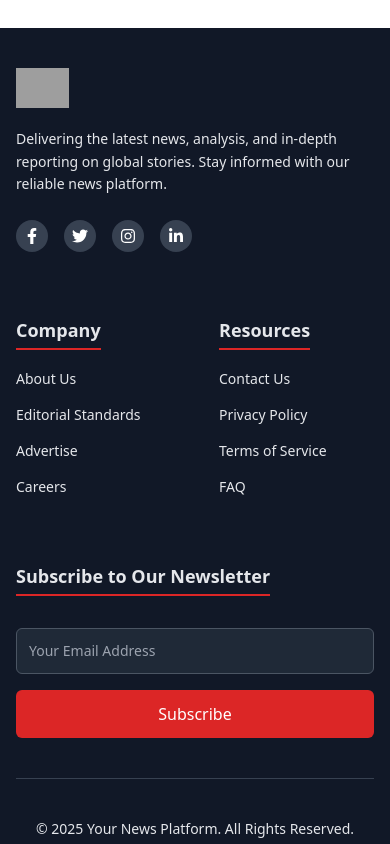
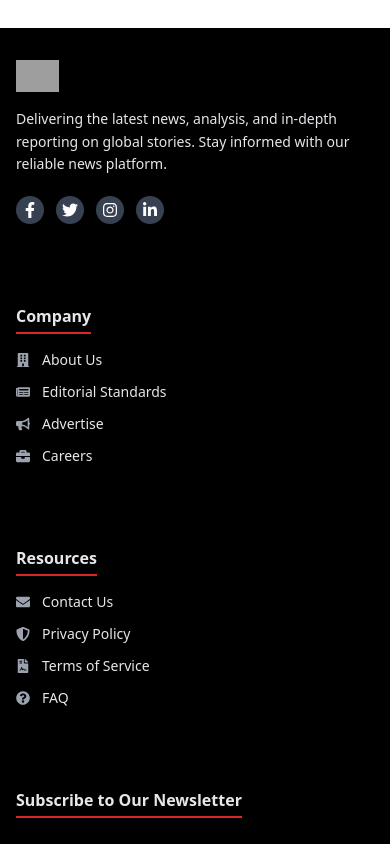
Before and after one commit to iamOmarFaruk/newsportal-fullstack-app, a Next.js app: page / in a window 390 px wide. Shown: the part 6360-7204 px from the top of the page. Built offline with nearby package versions, Linux system fonts and the light colour scheme; grey boxes are pictures that could not be loaded.

Commit message:
feat: enhance footer spacing and mobile responsiveness with improved grid layout

```diff
--- a/src/app/components/Footer.jsx
+++ b/src/app/components/Footer.jsx
@@ -1,30 +1,49 @@
 import React from "react";
 import Image from "next/image";
-import { FaFacebookF, FaTwitter, FaInstagram, FaLinkedinIn } from "react-icons/fa";
+import {
+  FaFacebookF,
+  FaTwitter,
+  FaInstagram,
+  FaLinkedinIn,
+  FaBuilding,
+  FaNewspaper,
+  FaBullhorn,
+  FaBriefcase,
+  FaEnvelope,
+  FaShieldAlt,
+  FaFileContract,
+  FaQuestionCircle
+} from "react-icons/fa";
+
 
 const Footer = () => {
   return (
-    <footer className="py-10 bg-gray-900 text-gray-200 sm:pt-16 lg:pt-24">
+    <footer className="py-8 md:py-10 bg-black text-gray-200 sm:pt-12 lg:pt-16">
       <div className="px-4 mx-auto sm:px-6 lg:px-8 max-w-7xl">
-        <div className="grid grid-cols-2 md:grid-cols-3 lg:grid-cols-6 gap-y-16 gap-x-12">
+
+        {/* ==================== Main Grid Section ==================== */}
+        <div className="grid grid-cols-1 sm:grid-cols-2 md:grid-cols-3 lg:grid-cols-6 gap-12 sm:gap-8 md:gap-12 lg:gap-16">
+
           {/* About Section */}
-          <div className="col-span-2 md:col-span-3 lg:col-span-2 lg:pr-8">
+          <div className="col-span-1 sm:col-span-2 md:col-span-3 lg:col-span-2 lg:pr-8 mb-8 sm:mb-0">
             <Image
-              className="w-auto h-10"
-              src="https://cdn.rareblocks.xyz/collection/celebration/images/logo-alt.svg" // Replace with your logo path
+              className="w-auto h-8 md:h-10"
+              src="https://cdn.rareblocks.xyz/collection/celebration/images/logo-alt.svg"
               alt="Logo"
               width={120}
               height={40}
             />
-            <p className="text-sm mt-5 leading-relaxed">
+
+            <p className="text-sm mt-4 md:mt-5 leading-relaxed">
               Delivering the latest news, analysis, and in-depth reporting on global stories. Stay informed with our reliable news platform.
             </p>
-            <ul className="flex items-center space-x-4 mt-6">
+
+            <ul className="flex items-center space-x-3 md:space-x-4 mt-5 md:mt-6">
               {/* Social Icons */}
               <li>
                 <a
                   href="#"
-                  className="flex items-center justify-center bg-gray-700 text-white w-8 h-8 rounded-full hover:bg-gray-600"
+                  className="flex items-center justify-center bg-gray-700 text-white w-7 h-7 md:w-8 md:h-8 rounded-full hover:bg-gray-600 transition-colors"
                 >
                   <FaFacebookF />
                 </a>
@@ -32,7 +51,7 @@ const Footer = () => {
               <li>
                 <a
                   href="#"
-                  className="flex items-center justify-center bg-gray-700 text-white w-8 h-8 rounded-full hover:bg-gray-600"
+                  className="flex items-center justify-center bg-gray-700 text-white w-7 h-7 md:w-8 md:h-8 rounded-full hover:bg-gray-600 transition-colors"
                 >
                   <FaTwitter />
                 </a>
@@ -40,7 +59,7 @@ const Footer = () => {
               <li>
                 <a
                   href="#"
-                  className="flex items-center justify-center bg-gray-700 text-white w-8 h-8 rounded-full hover:bg-gray-600"
+                  className="flex items-center justify-center bg-gray-700 text-white w-7 h-7 md:w-8 md:h-8 rounded-full hover:bg-gray-600 transition-colors"
                 >
                   <FaInstagram />
                 </a>
@@ -48,7 +67,7 @@ const Footer = () => {
               <li>
                 <a
                   href="#"
-                  className="flex items-center justify-center bg-gray-700 text-white w-8 h-8 rounded-full hover:bg-gray-600"
+                  className="flex items-center justify-center bg-gray-700 text-white w-7 h-7 md:w-8 md:h-8 rounded-full hover:bg-gray-600 transition-colors"
                 >
                   <FaLinkedinIn />
                 </a>
@@ -56,39 +75,66 @@ const Footer = () => {
             </ul>
           </div>
 
-          {/* Company Links */}
-          <div>
-            <h3 className="text-lg font-semibold mb-4 border-b-2 border-red-600 inline-block pb-1">Company</h3>
-            <ul className="space-y-3">
-              {["About Us", "Editorial Standards", "Advertise", "Careers"].map((item, index) => (
+          {/* Company Links Section */}
+          <div className="col-span-1 mb-8 sm:mb-0">
+            <h3 className="text-base md:text-lg font-semibold mb-4 border-b-2 border-red-600 inline-block pb-1">
+              Company
+            </h3>
+
+            <ul className="space-y-3 md:space-y-4">
+              {[
+                { text: "About Us", icon: <FaBuilding /> },
+                { text: "Editorial Standards", icon: <FaNewspaper /> },
+                { text: "Advertise", icon: <FaBullhorn /> },
+                { text: "Careers", icon: <FaBriefcase /> }
+              ].map((item, index) => (
                 <li key={index}>
-                  <a href="#" className="text-sm hover:text-red-600 transition">
-                    {item}
+                  <a href="#" className="text-sm text-gray-200 flex items-center group">
+                    <span className="mr-3 text-gray-400">
+                      {item.icon}
+                    </span>
+                    <span className="hover:underline">
+                      {item.text}
+                    </span>
                   </a>
                 </li>
               ))}
             </ul>
           </div>
 
-          {/* Resources */}
-          <div>
-            <h3 className="text-lg font-semibold mb-4 border-b-2 border-red-600 inline-block pb-1">Resources</h3>
-            <ul className="space-y-3">
-              {["Contact Us", "Privacy Policy", "Terms of Service", "FAQ"].map((item, index) => (
+          {/* Resources Section */}
+          <div className="col-span-1 mb-8 sm:mb-0">
+            <h3 className="text-base md:text-lg font-semibold mb-4 border-b-2 border-red-600 inline-block pb-1">
+              Resources
+            </h3>
+
+            <ul className="space-y-3 md:space-y-4">
+              {[
+                { text: "Contact Us", icon: <FaEnvelope /> },
+                { text: "Privacy Policy", icon: <FaShieldAlt /> },
+                { text: "Terms of Service", icon: <FaFileContract /> },
+                { text: "FAQ", icon: <FaQuestionCircle /> }
+              ].map((item, index) => (
                 <li key={index}>
-                  <a href="#" className="text-sm hover:text-red-600 transition">
-                    {item}
+                  <a href="#" className="text-sm text-gray-200 flex items-center group">
+                    <span className="mr-3 text-gray-400">
+                      {item.icon}
+                    </span>
+                    <span className="hover:underline">
+                      {item.text}
+                    </span>
                   </a>
                 </li>
               ))}
             </ul>
           </div>
 
-          {/* Newsletter */}
-          <div className="col-span-2 md:col-span-1 lg:col-span-2">
-            <h3 className="text-lg font-semibold mb-4 border-b-2 border-red-600 inline-block pb-1">
+          {/* Newsletter Section */}
+          <div className="col-span-1 sm:col-span-2 md:col-span-1 lg:col-span-2 mb-4 sm:mb-0">
+            <h3 className="text-base md:text-lg font-semibold mb-4 border-b-2 border-red-600 inline-block pb-1">
               Subscribe to Our Newsletter
             </h3>
+
             <form className="mt-4">
               <input
                 type="email"
@@ -97,7 +143,7 @@ const Footer = () => {
               />
               <button
                 type="submit"
-                className="w-full mt-4 bg-red-600 text-white p-3 rounded-md hover:bg-red-700 transition"
+                className="w-full mt-3 md:mt-4 bg-red-600 text-white p-2.5 md:p-3 rounded-md hover:bg-red-700 transition-colors"
               >
                 Subscribe
               </button>
@@ -105,9 +151,10 @@ const Footer = () => {
           </div>
         </div>
 
-        <hr className="my-10 border-gray-700" />
+        {/* ==================== Footer Bottom Section ==================== */}
+        <hr className="my-8 md:my-10 border-gray-700" />
 
-        <p className="text-sm text-center">
+        <p className="text-xs md:text-sm text-center text-gray-400">
           &copy; {new Date().getFullYear()} Your News Platform. All Rights Reserved.
         </p>
       </div>
@@ -115,4 +162,5 @@ const Footer = () => {
   );
 };
 
+
 export default Footer;
```
